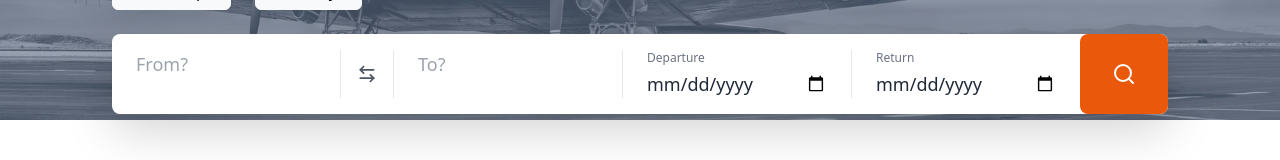
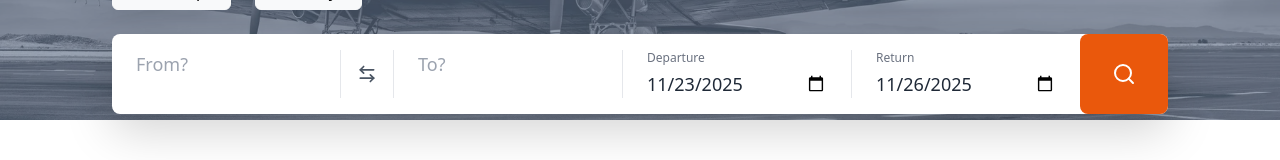
Before and after one commit to CS3050FinalProject/routefinder, a React (Create React App) app in the folder frontend/routefinder_app/home_page/: page / in a window 1280 px wide. Shown: the part 264-424 px from the top of the page. Built offline with nearby package versions, Linux system fonts and the light colour scheme.

Commit message:
made it so the dates start chosen and the travelclass passes numbers like the api accepts

```diff
--- a/frontend/routefinder_app/home_page/src/home_page.jsx
+++ b/frontend/routefinder_app/home_page/src/home_page.jsx
@@ -15,9 +15,16 @@ export default function SearchBar() {
   const [tripType, setTripType] = useState('roundtrip');
   const [from, setFrom] = useState('');
   const [to, setTo] = useState('');
-  const [departDate, setDepartDate] = useState('');
-  const [returnDate, setReturnDate] = useState('');
-  const [cabinClass, setCabinClass] = useState('economy');
+  //Sets the depart day to the current day
+  const current = new Date();
+  const [departDate, setDepartDate] = useState(`${current.getFullYear()}-${current.getMonth()+1}-${current.getDate()}`);
+  const [returnDate, setReturnDate] = useState(() => {
+    // Sets the return date to 3 days later
+  const d = new Date();
+  d.setDate(d.getDate() + 3);
+  return d.toISOString().slice(0, 10);
+});
+  const [cabinClass, setCabinClass] = useState('1');
 
   const [fromSuggestions, setFromSuggestions] = useState([]);
   const [toSuggestions, setToSuggestions] = useState([]);
@@ -156,18 +163,18 @@ export default function SearchBar() {
                 <DropdownButton
                   id="cabin-class-dropdown"
                   title={
-                    cabinClass === 'economy' ? 'Economy' :
-                    cabinClass === 'premium' ? 'Premium Economy' :
-                    cabinClass === 'business' ? 'Business' :
+                    cabinClass === '1' ? 'Economy' :
+                    cabinClass === '2' ? 'Premium Economy' :
+                    cabinClass === '3' ? 'Business' :
                     'First Class'
                   }
                   variant="light"
                   onSelect={(value) => setCabinClass(value)}
                 >
-                  <Dropdown.Item eventKey="economy">Economy</Dropdown.Item>
-                  <Dropdown.Item eventKey="premium">Premium Economy</Dropdown.Item>
-                  <Dropdown.Item eventKey="business">Business</Dropdown.Item>
-                  <Dropdown.Item eventKey="first">First Class</Dropdown.Item>
+                  <Dropdown.Item eventKey="1">Economy</Dropdown.Item>
+                  <Dropdown.Item eventKey="2">Premium Economy</Dropdown.Item>
+                  <Dropdown.Item eventKey="3">Business</Dropdown.Item>
+                  <Dropdown.Item eventKey="4">First Class</Dropdown.Item>
                 </DropdownButton>
               </div>
             </div>
```
